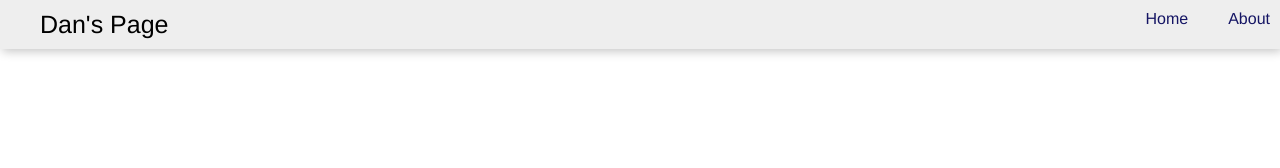
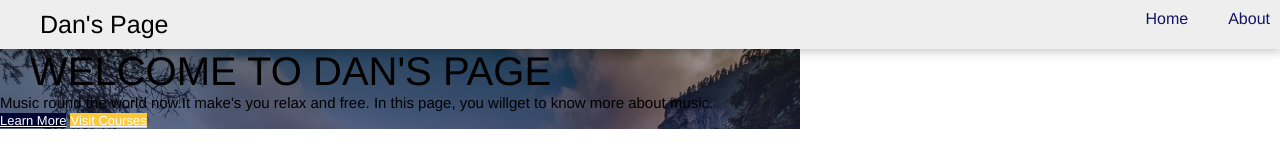
Before and after one commit to Danny12123/new_poject, a website: page index.html in a window 1280 px wide. Drawn offline with Linux system fonts and the light colour scheme.

Commit message:
nav-header

```diff
--- a/index.html
+++ b/index.html
@@ -17,6 +17,15 @@
             <!--<img id="menu-btn" src="img/side.jpg" alt="#">-->
         </div>
     </nav>
+    <!---------------Home-------------->
+    <section id="home">
+        <h2 class="nav-h2">WELCOME TO DAN'S PAGE</h2>
+        <p class="nav-p">Music round the world now.It make's you relax and free. In this page, you willget to know more about music.</p>
+        <div class="btn">
+            <a href="#" class="blue">Learn More</a>
+            <a href="#" class="yellow">Visit Courses</a>
+        </div>
+    </section>
 
 
 
--- a/sass/base/global.scss
+++ b/sass/base/global.scss
@@ -3,3 +3,29 @@
     padding: 0;
     margin: 0;
 }
+#home {
+    background-image: linear-gradient(rgba(40, 42, 53, 0.5), rgba(45, 48, 88, 0.5)),url(img/home.jpg);
+    background-size: 100vh;
+    background-position: cover;
+    background-repeat: no-repeat;
+}
+#home .nav-h2 {
+    font-family: 'Franklin Gothic Medium', 'Arial Narrow', Arial, sans-serif;
+    font-style: bold;
+    font-size: 40px;
+    font-weight: 500;
+    animation: moveInLeft;
+    animation-duration: 1s;
+    animation-delay: 1s;
+    animation-timing-function: ease-in;
+    backface-visibility: hidden; }
+
+  #home .nav-p {
+    font-family: 'Franklin Gothic Medium', 'Arial Narrow', Arial, sans-serif;
+    font-size: 15px;
+    font-weight: 200;
+    animation: moveInRight;
+    animation-duration: 1s;
+    animation-delay: 1s;
+    animation-timing-function: ease-out;
+    backface-visibility: hidden; }
--- /dev/null
+++ b/sass/component/buttom.scss
@@ -0,0 +1,22 @@
+
+#home a.blue {
+    color: #fff;
+    background-color: #000536;
+    font-family: 'Franklin Gothic Medium', 'Arial Narrow', Arial, sans-serif;
+    font-size: 13px;
+    transition: 0.3s ease-in; }
+
+  #home a.blue:hover {
+    color: #000536;
+    background-color: #fff; }
+
+  #home a.yellow {
+    color: #fff;
+    background-color: #FDC938;
+    font-family: 'Franklin Gothic Medium', 'Arial Narrow', Arial, sans-serif;
+    font-size: 13px;
+    transition: 0.3s ease-in; }
+
+  #home a.yellow:hover {
+    color: #000536;
+    background-color: #fff; }
--- a/sass/component/nav.scss
+++ b/sass/component/nav.scss
@@ -10,6 +10,7 @@ nav {
     width: 100%;
     background-color: #eee;
     z-index: 999;
+    position: relative;
 }
 nav .navigation ul {
     display: flex;
--- a/sass/main.scss
+++ b/sass/main.scss
@@ -2,3 +2,4 @@
 @import "./component/nav.scss";
 @import "./base/global.scss";
 @import "./component/animation.scss";
+@import "./component/buttom.scss";
```
Also changed, not shown: style.css.
